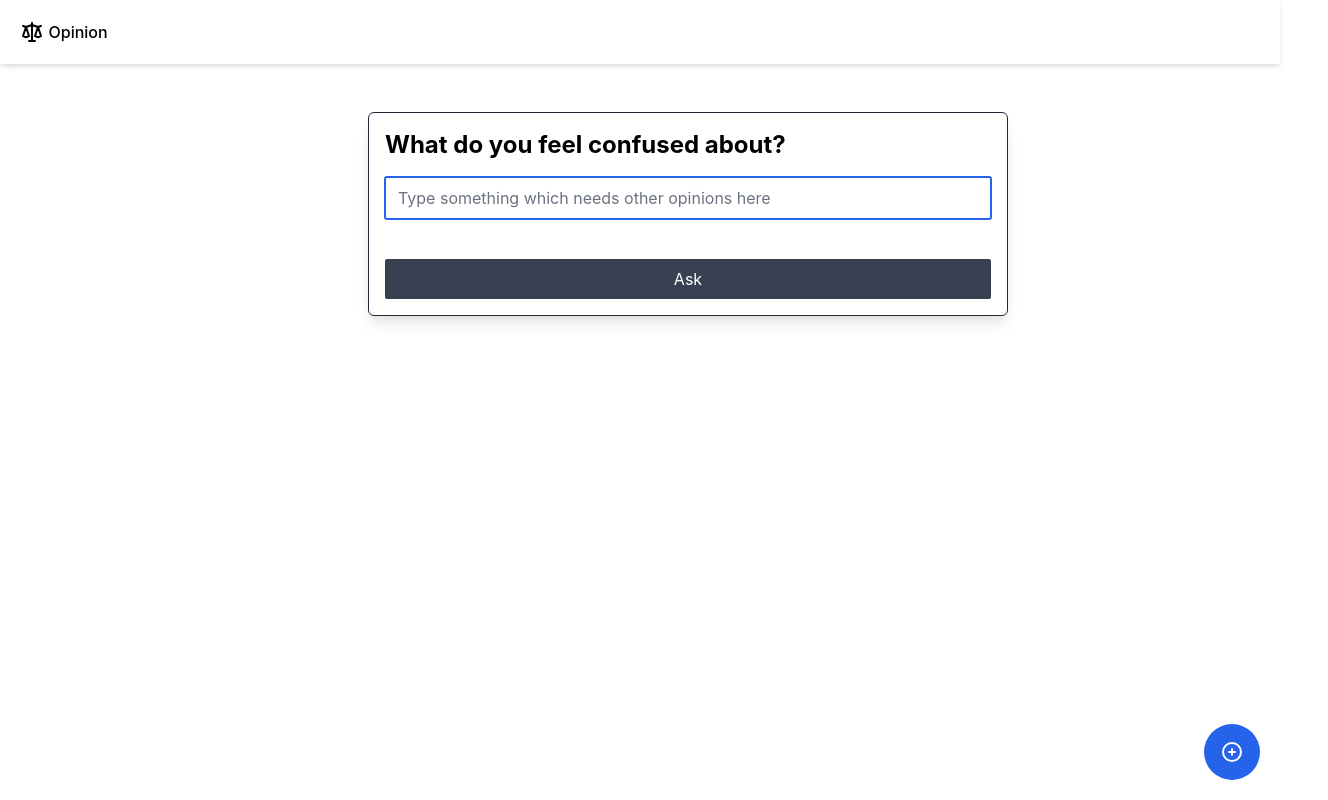
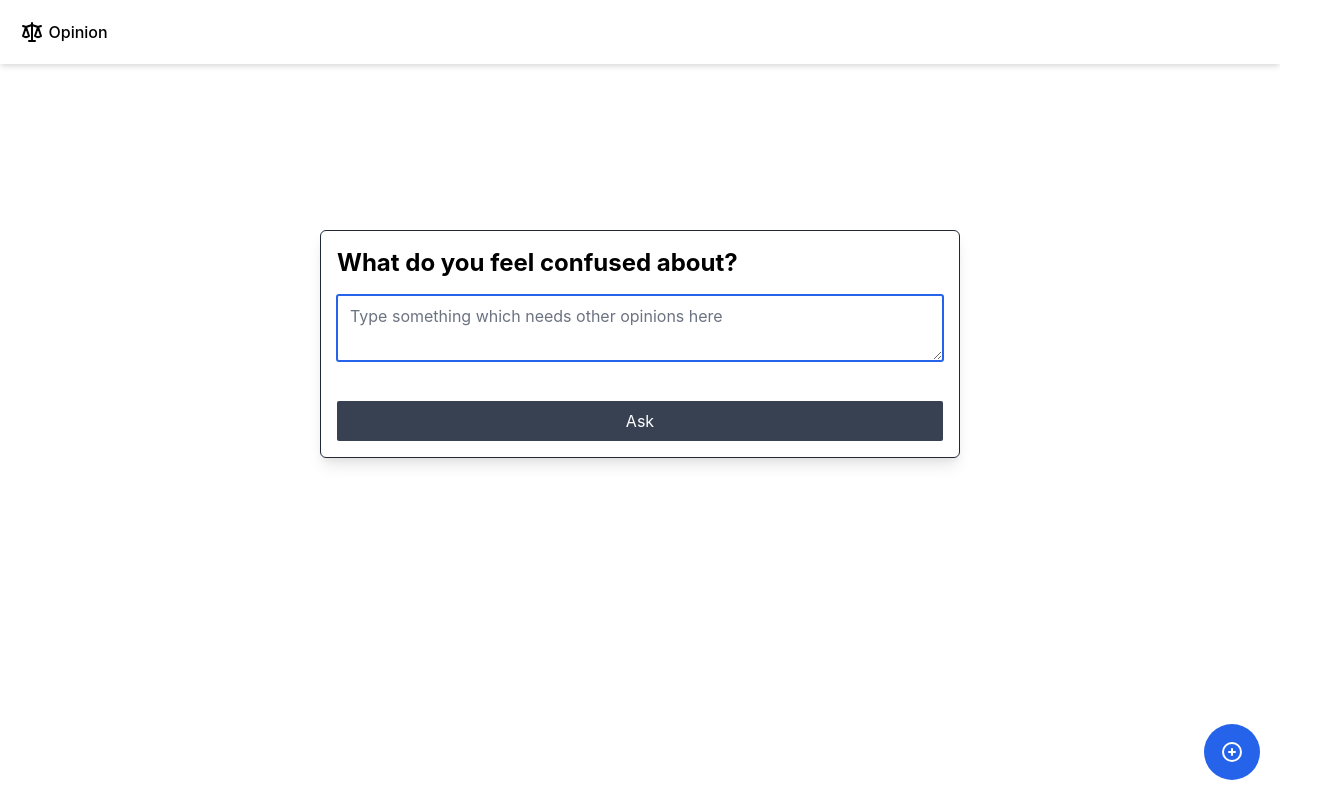
Before and after one commit to jattboys/opinion, a React (Create React App) app in the folder web/: page /create in a window 1280 px wide. Shown: the whole page, 1328 px wide, since content can reach past the window. Built offline with nearby package versions, Linux system fonts and the light colour scheme.

Commit message:
fix(web): horizontal scroll

```diff
--- a/web/src/app/home/HomeComponent.jsx
+++ b/web/src/app/home/HomeComponent.jsx
@@ -2,7 +2,10 @@ import React from "react";
 import { DownVotesIcon, UpVoteIcon } from "./HomeComponent.assets";
 export default function HomeComponent({ title, upVotes, downVotes, doUpVote, doDownVote }) {
   return (
-    <div className="flex flex-row justify-center items-center w-auto m-12">
+    <div
+      className="flex flex-row justify-center items-center w-auto mx-3 md:mx-12"
+      style={{ height: "70vh" }}
+    >
       <div
         className="border border-gray-800 rounded-md shadow-lg flex flex-col p-4"
         style={{ maxWidth: "40rem", width: "100%" }}
--- a/web/src/app/poll/PollComponent.jsx
+++ b/web/src/app/poll/PollComponent.jsx
@@ -2,7 +2,7 @@ import React from "react";
 
 export default function PollComponent({ handleSubmit }) {
   return (
-    <div className="flex flex-row justify-center items-center w-screen m-12">
+    <div className="flex flex-row justify-center items-center w-auto mx-3 md:mx-12" style={{height: "70vh"}}>
       <form
         onSubmit={(e) => {
           e.preventDefault();
@@ -18,14 +18,14 @@ export default function PollComponent({ handleSubmit }) {
         <label className="text-left font-bold text-2xl pb-4" htmlFor="title">
           What do you feel confused about?
         </label>
-        <input
+        <textarea
           placeholder="Type something which needs other opinions here"
           type="text"
           name="title"
           id="title"
           className="rounded-sm"
           autoFocus
-        />
+        ></textarea>
         <button
           type="submit"
           className="p-2 mt-10 bg-gray-700 rounded-sm text-white hover:bg-blue-600  hover:shadow-md"
```
